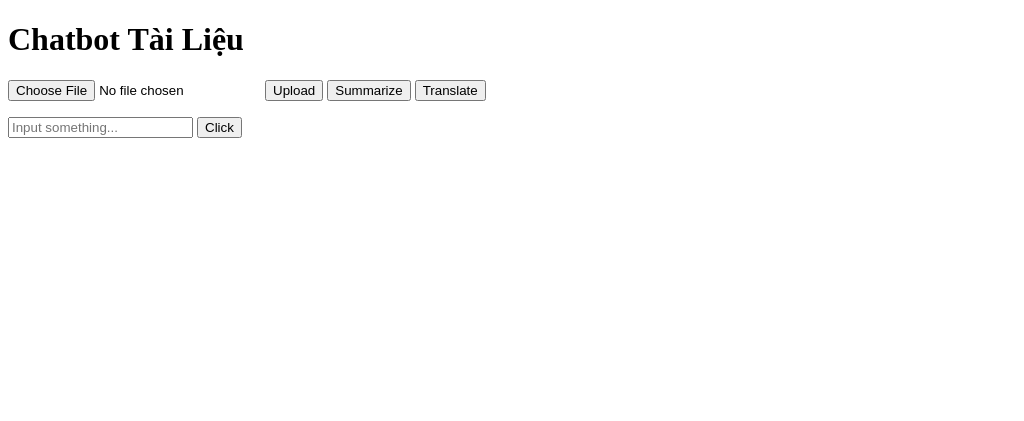
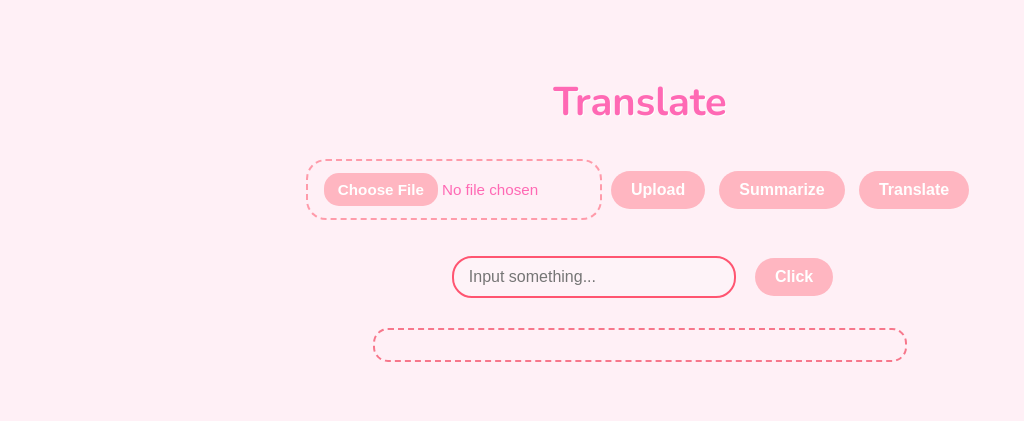
Before and after one commit to tungtt30/Dog-brain, a Flask app: page / in a window 1280 px wide. Shown: the top 421 px of the page, without its empty margins (0-1024 px from the left). Run offline with Flask 3, Linux system fonts and the light colour scheme.

Commit message:
非常可爱

```diff
--- a/backend/static/style.css
+++ b/backend/static/style.css
@@ -0,0 +1,99 @@
+/* Google Font cho style dễ thương */
+@import url("https://fonts.googleapis.com/css2?family=Nunito:wght@400;700&display=swap");
+
+body {
+  font-family: "Nunito", sans-serif;
+  background-color: #fff0f6;
+  color: #4a4a4a;
+  padding: 40px;
+  text-align: center;
+}
+
+h1 {
+  color: #ff69b4;
+  font-size: 2.5rem;
+  margin-bottom: 20px;
+  text-shadow: 1px 1px #fff;
+}
+
+input[type="file"],
+input[type="text"] {
+  padding: 10px 15px;
+  margin: 10px;
+  border: 2px solid #ff5571;
+  border-radius: 20px;
+  background-color: #fef3f8;
+  outline: none;
+  font-size: 1rem;
+  width: 250px;
+  transition: 0.3s;
+}
+
+input[type="file"] {
+  appearance: none;
+  background-color: #fff0f6;
+  border: 2px dashed #ff9baa;
+  border-radius: 20px;
+  padding: 12px 16px;
+  font-size: 0.95rem;
+  color: #ff69b4;
+  cursor: pointer;
+  margin: 10px auto;
+  transition: all 0.3s ease;
+  width: 260px;
+  text-align: center;
+}
+
+input[type="file"]::file-selector-button {
+  background-color: #ffb6c1;
+  border: none;
+  border-radius: 15px;
+  padding: 8px 14px;
+  font-weight: bold;
+  color: white;
+  cursor: pointer;
+  transition: background-color 0.3s ease;
+}
+
+input[type="file"]::file-selector-button:hover {
+  background-color: #ff69b4;
+}
+
+input[type="text"]:focus {
+  border-color: #e64997;
+  box-shadow: 0 0 5px #ffb6c1;
+}
+
+button {
+  padding: 10px 20px;
+  margin: 10px 5px;
+  border: none;
+  border-radius: 25px;
+  background-color: #ffb6c1;
+  color: #fff;
+  font-weight: bold;
+  font-size: 1rem;
+  cursor: pointer;
+  transition: background-color 0.3s, transform 0.1s;
+}
+
+button:hover {
+  background-color: #ff69b4;
+  transform: scale(1.05);
+}
+
+button:active {
+  transform: scale(0.95);
+}
+
+p#answer {
+  background-color: #fff0f6;
+  border: 2px dashed #f7778b;
+  border-radius: 15px;
+  padding: 15px;
+  margin: 20px auto;
+  max-width: 500px;
+  font-size: 1.1rem;
+  color: #333;
+  white-space: pre-wrap;
+}
--- a/backend/templates/index.html
+++ b/backend/templates/index.html
@@ -5,7 +5,7 @@
     <link rel="stylesheet" href="./style.css" />
   </head>
   <body>
-    <h1>Chatbot Tài Liệu</h1>
+    <h1>Translate</h1>
     <input type="file" id="fileInput" />
     <button onclick="upload()">Upload</button>
     <button onclick="summarize()">Summarize</button>
```
Also changed, not shown: README.md, image.jpg (added).
